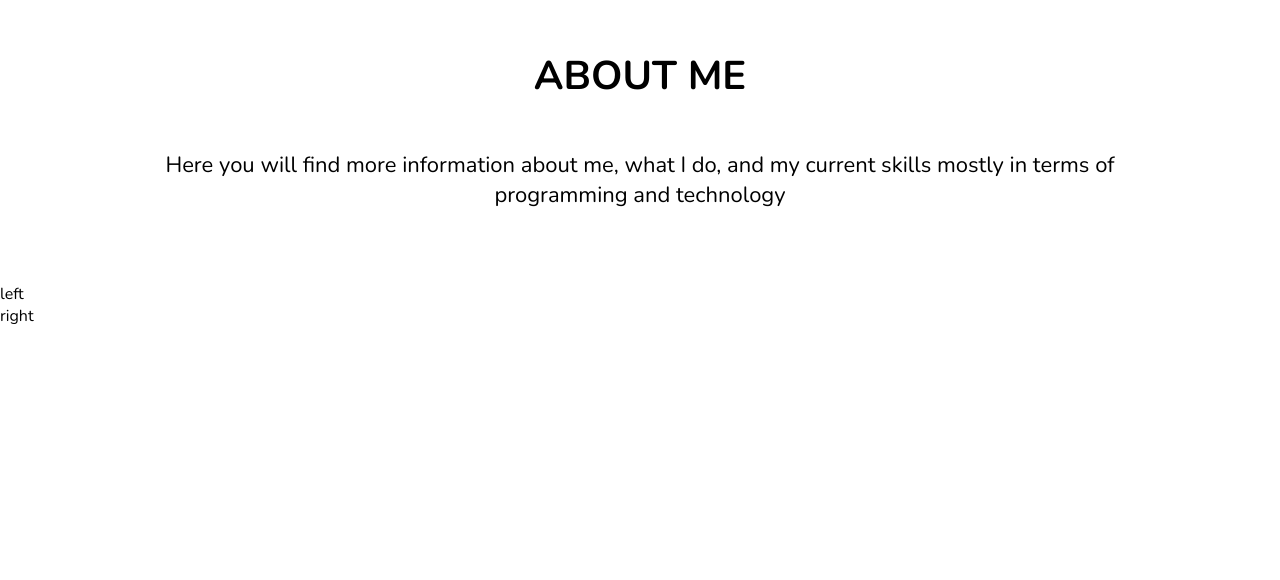
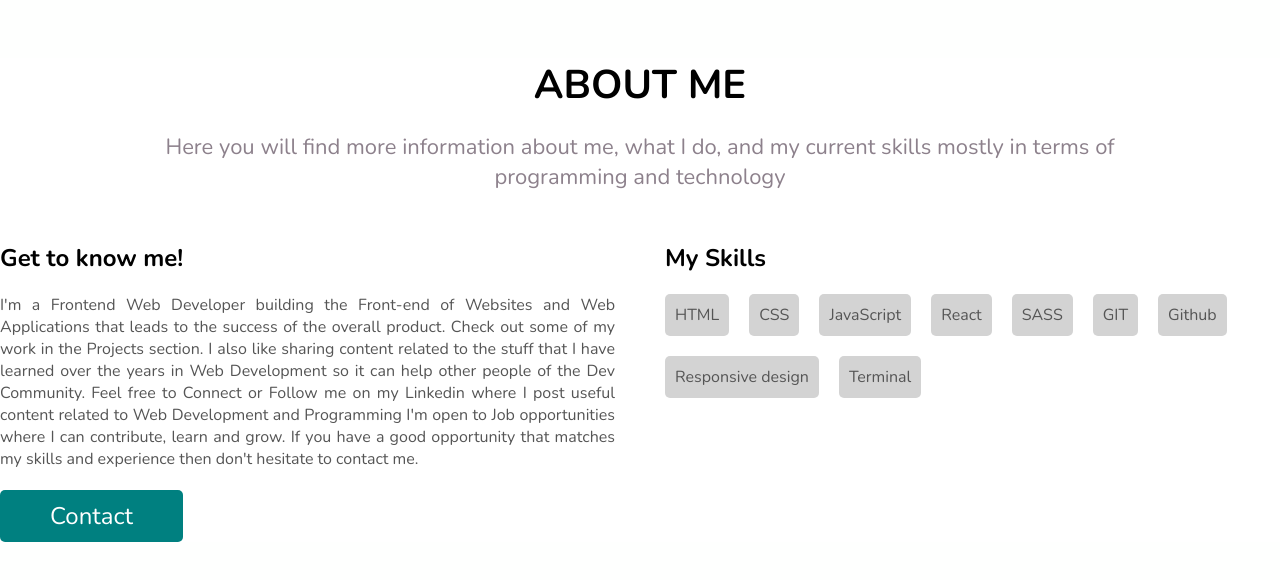
Before and after one commit to tafitahery/portfolio-perso, a React (Create React App) app: page / in a window 1280 px wide. Shown: the part 900-1480 px from the top of the page. Built offline with nearby package versions, Linux system fonts and the light colour scheme.

Commit message:
Portfolio page

```diff
--- a/src/components/portfolio/Portfolio.jsx
+++ b/src/components/portfolio/Portfolio.jsx
@@ -12,8 +12,36 @@ export default function Portfolio() {
           </p>
         </div>
         <div className="content">
-          <div className="left">left</div>
-          <div className="right">right</div>
+          <div className="left">
+            <h2>Get to know me!</h2>
+            <p>
+              I'm a Frontend Web Developer building the Front-end of Websites
+              and Web Applications that leads to the success of the overall
+              product. Check out some of my work in the Projects section. I also
+              like sharing content related to the stuff that I have learned over
+              the years in Web Development so it can help other people of the
+              Dev Community. Feel free to Connect or Follow me on my Linkedin
+              where I post useful content related to Web Development and
+              Programming I'm open to Job opportunities where I can contribute,
+              learn and grow. If you have a good opportunity that matches my
+              skills and experience then don't hesitate to contact me.
+            </p>
+            <a href="#contact">Contact</a>
+          </div>
+          <div className="right">
+            <h2>My Skills</h2>
+            <div className="skills">
+              <span>HTML</span>
+              <span>CSS</span>
+              <span>JavaScript</span>
+              <span>React</span>
+              <span>SASS</span>
+              <span>GIT</span>
+              <span>Github</span>
+              <span>Responsive design</span>
+              <span>Terminal</span>
+            </div>
+          </div>
         </div>
       </div>
     </div>
--- a/src/components/portfolio/portfolio.scss
+++ b/src/components/portfolio/portfolio.scss
@@ -2,11 +2,11 @@
   height: 100vh;
   width: 100%;
   display: flex;
-  align-items: flex-end;
+  align-items: center;
   justify-content: center;
+  background-color: #fefffe;
 
   .wrapper {
-    height: calc(100% - 75px);
     max-width: 1280px;
     width: 100%;
     background-color: white;
@@ -19,7 +19,7 @@
       flex-direction: column;
       align-items: center;
       justify-content: space-around;
-      margin-top: 50px;
+      gap: 20px;
       width: 80%;
       align-self: center;
       flex: 1;
@@ -32,10 +32,57 @@
       p {
         font-size: 22px;
         text-align: center;
+        color: #8d818c;
       }
     }
     .content {
       flex: 2;
+      display: flex;
+      gap: 50px;
+
+      .left,
+      .right {
+        flex: 1;
+        display: flex;
+        flex-direction: column;
+        gap: 20px;
+
+        a {
+          background-color: teal;
+          color: white;
+          text-decoration: none;
+          font-size: 24px;
+          padding: 10px 50px;
+          border-radius: 5px;
+          align-self: flex-start;
+          transition: transform 0.2s;
+
+          &:hover {
+            transform: scale(1.02);
+          }
+        }
+
+        h2 {
+        }
+
+        p {
+          text-align: justify;
+          color: #555;
+        }
+
+        .skills {
+          display: flex;
+          gap: 20px;
+          flex-wrap: wrap;
+          color: #555;
+
+          span {
+            background-color: lightgray;
+            padding: 10px;
+            border-radius: 5px;
+          }
+        }
+      }
     }
   }
 }
```
